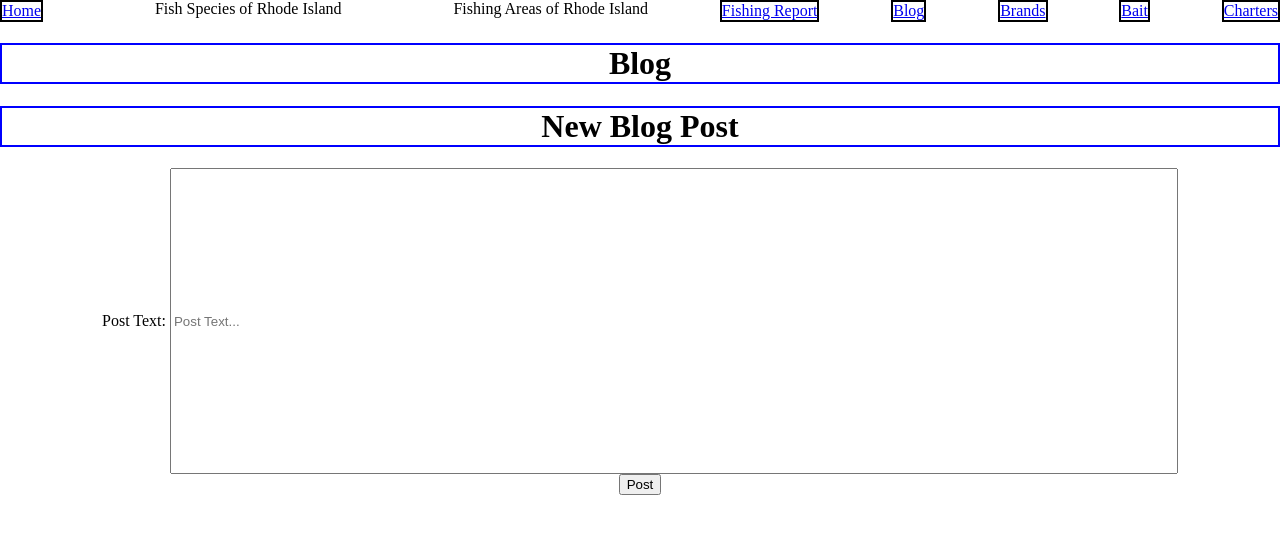
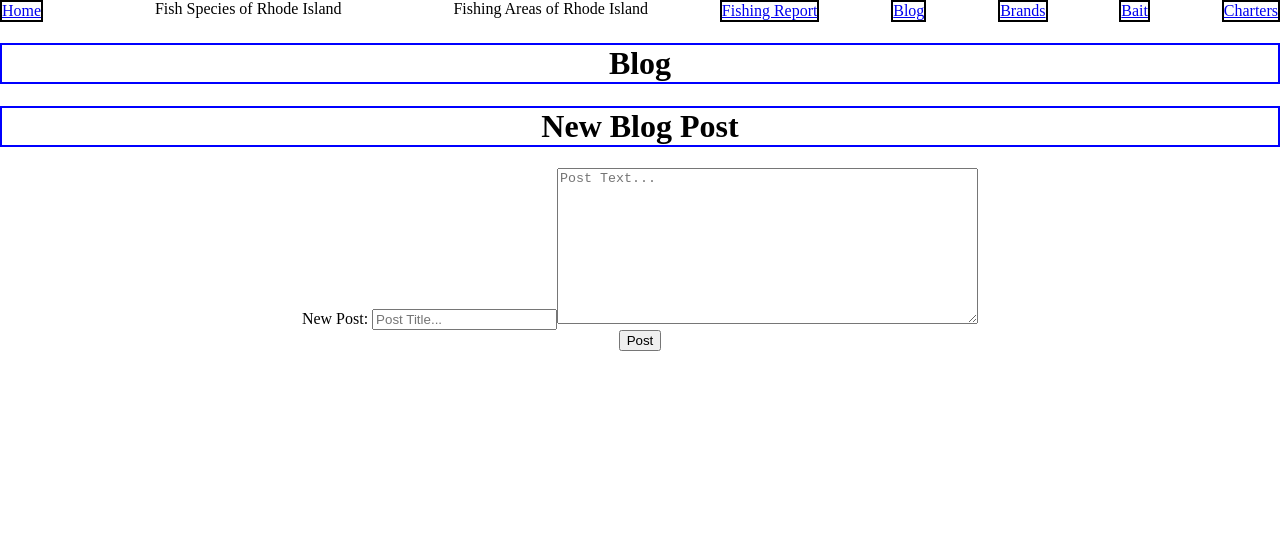
Before and after one commit to jstrohsnitter/ocean-state-tackle-ts, a React (Vite) app: page /blog in a window 1280 px wide. Shown: the top 534 px of the page. Built offline with nearby package versions, Linux system fonts and the light colour scheme.

Commit message:
post title input added, post text changed to text area

```diff
--- a/src/components/NewBlogPost.tsx
+++ b/src/components/NewBlogPost.tsx
@@ -3,6 +3,7 @@ import { useState } from "react";
 const NewBlogPost = () => {
 
     const [formData, setFormData] = useState({
+        postTitle:'',
         postText: '',
     })
 
@@ -19,16 +20,25 @@ const NewBlogPost = () => {
         <>
         <h1 className="New Post Header">New Blog Post</h1>
         <form className="newPostForm" onSubmit={handleSubmit}>
-            <label htmlFor="postText">Post Text: </label>
+            <label htmlFor="newPost">New Post: </label>
             <input
+                id="postTitle"
+                name="postTitle"
+                value={formData.postTitle}
+                placeholder="Post Title..."
+                onChange={handleChange}
+            />
+            <textarea
                 id="postText"
                 name="postText"
                 value={formData.postText}
                 placeholder="Post Text..."
-                style={{
-                    width: 1000,
-                    height: 300,
-                }}
+                // style={{
+                //     width: 1000,
+                //     height: 300,
+                // }}
+                rows={10}
+                cols={50}
                 onChange={handleChange}
             />
         </form>
```
